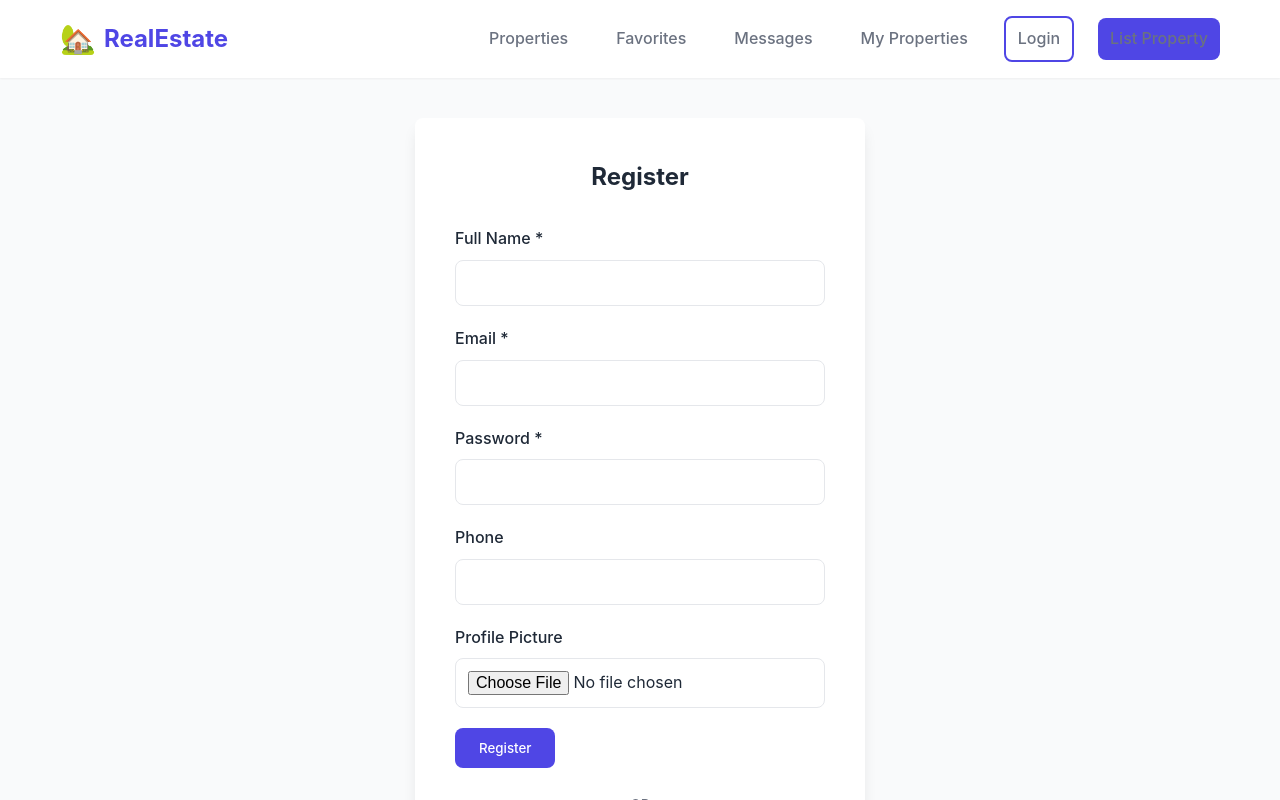
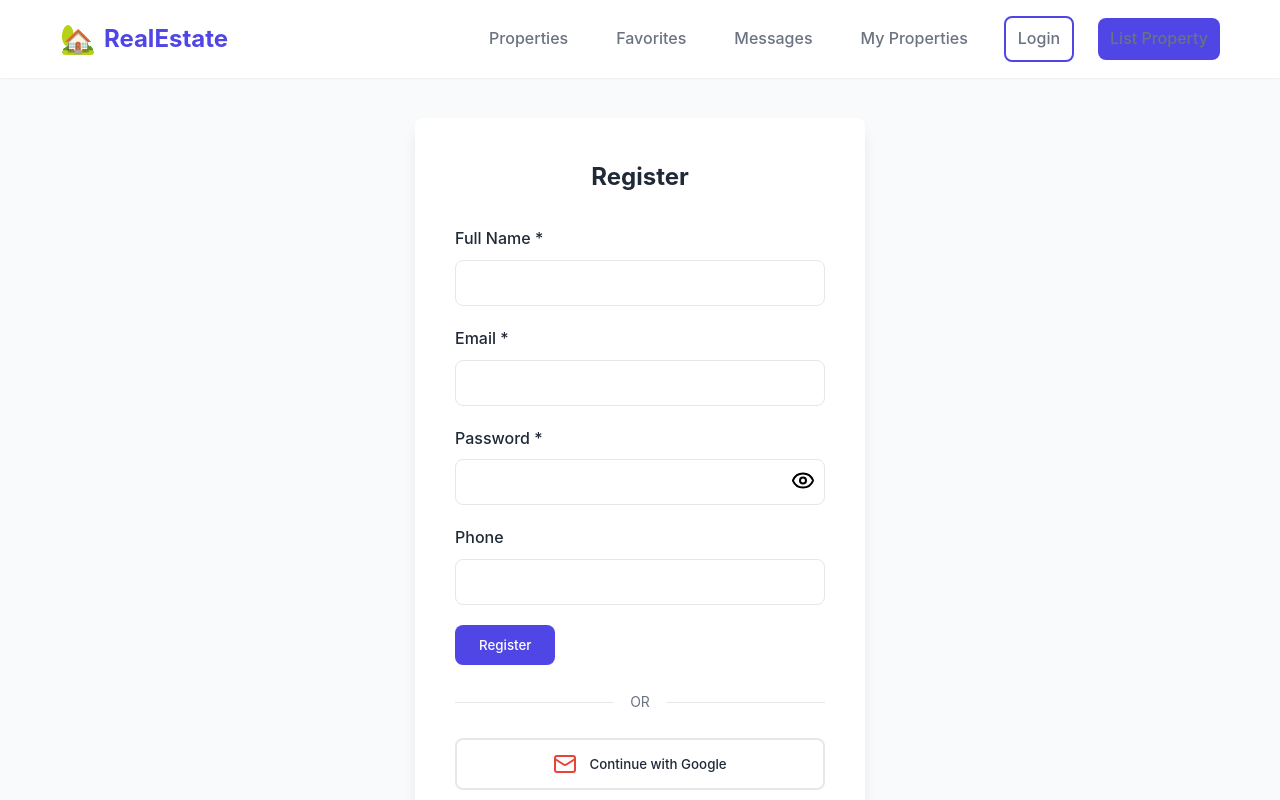
Before and after one commit to joshua-akuna/real-estate-client, a Next.js app: page /auth/register in a window 1280 px wide. Shown: the top 800 px of the page. Built offline with nearby package versions, Linux system fonts and the light colour scheme; no server answers.

Commit message:
debugged Register form

```diff
--- a/src/components/forms/RegisterForm.jsx
+++ b/src/components/forms/RegisterForm.jsx
@@ -1,9 +1,11 @@
 'use client';
 
 import { useState } from 'react';
+import { useRouter } from 'next/navigation';
 import Link from 'next/link';
-import { Mail } from 'lucide-react';
+import { Mail, Eye, EyeOff } from 'lucide-react';
 import styles from './LoginForm.module.css';
+import { authAPI } from '@/services/apiService';
 
 export default function RegisterForm() {
   const [formData, setFormData] = useState({
@@ -12,25 +14,46 @@ export default function RegisterForm() {
     full_name: '',
     phone: '',
   });
+  const [avatar, setAvatar] = useState(null);
   const [error, setError] = useState('');
   const [loading, setLoading] = useState(false);
+  const [showPassword, setShowPassword] = useState(false);
+  const router = useRouter();
 
   function handleChange(e) {
     setFormData({
       ...formData,
       [e.target.name]: e.target.value,
     });
+    setError('');
   }
-
-  function handleAvatarChange(e) {}
 
   function handleGoogleLogin() {
     window.location.href = `${process.env.NEXT_PUBLIC_API_URL}/v1/auth/google`;
   }
 
-  function handleSubmit() {}
+  async function handleSubmit(e) {
+    e.preventDefault();
+    setLoading(true);
+    setError('');
 
-  console.log(formData);
+    try {
+      const data = new FormData();
+      data.append('email', formData.email);
+      data.append('full_name', formData.full_name);
+      data.append('password', formData.password);
+      if (formData.phone) data.append('phone', formData.phone);
+      if (avatar) data.append('avatar', avatar);
+
+      const response = await authAPI.register(data);
+      // console.log('Response:', response.data);
+      router.push('/properties');
+    } catch (error) {
+      setError(error.response?.data?.message || 'Registration failed');
+    } finally {
+      setLoading(false);
+    }
+  }
 
   return (
     <div className={styles.formContainer}>
@@ -67,8 +90,9 @@ export default function RegisterForm() {
           <label htmlFor='password' className='form-label'>
             Password *
           </label>
+          <div className='form-eye-input'>
             <input
-            type='password'
+              type={showPassword ? 'text' : 'password'}
               name='password'
               value={formData.password}
               onChange={handleChange}
@@ -76,6 +100,14 @@ export default function RegisterForm() {
               className='form-input'
               required
             />
+            <button
+              className='form-eye'
+              type='button'
+              onClick={() => setShowPassword(!showPassword)}
+            >
+              {showPassword ? <EyeOff /> : <Eye />}
+            </button>
+          </div>
         </div>
         <div className='form-group'>
           <label htmlFor='phone' className='form-label'>
@@ -86,18 +118,6 @@ export default function RegisterForm() {
             name='phone'
             value={formData.phone}
             onChange={handleChange}
-            className='form-input'
-          />
-        </div>
-        <div className='form-group'>
-          <label htmlFor='avater' className='form-label'>
-            Profile Picture
-          </label>
-          <input
-            type='file'
-            name='avatar'
-            accept='image/*'
-            onChange={handleAvatarChange}
             className='form-input'
           />
         </div>
```
Lines whose indentation alone changed are shown as unchanged.
